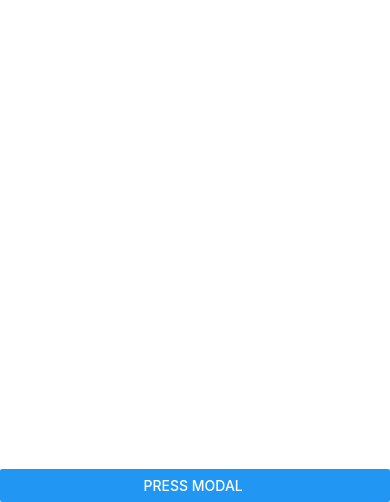
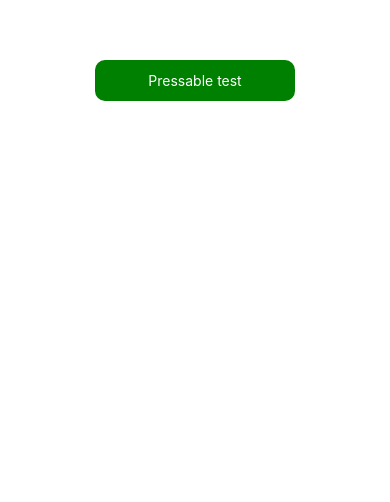
Before and after one commit to DurgeshAppDev/Learning-react-native, a React Native app: screen / in a window 390 px wide. Shown: the part 342-844 px from the top of the page. Built offline with nearby package versions, Linux system fonts and the light colour scheme.

Commit message:
pressables

```diff
--- a/App.tsx
+++ b/App.tsx
@@ -1,61 +1,44 @@
 import { useState } from 'react';
-import { View, Text, StyleSheet, Modal,Button } from 'react-native';
+import { View, Text,Pressable,StyleSheet } from 'react-native';
+
+const App=()=>{
+
+  return(
+<View style={style.main}>
+  <Pressable onPressOut={()=>console.log("onpress called")
 
 
-const App=()=>{
-const [showmodal,setshowModal]=useState(false)
-  return(
-    <View style={Style.main}>
-      <Modal
-      transparent={true}
-      visible={showmodal}
-      animationType='fade'
-      >
-        <View style={Style.modalAlign}>
-        <View style={Style.modalStyle}>
-        <Text style={Style.modalText}>Unknown Credentials</Text>
-        <Button title='Close' onPress={()=>setshowModal(false)}/>
-        </View>
-        </View>
-      </Modal>
-      <View style={Style.buttonStyle}>
-        <Button title= "Press Modal " onPress={()=> setshowModal(true)}/>
-      </View>
+  }>
+    <View >
+    <Text style={style.PressableButton}>Pressable test</Text>
     </View>
+  </Pressable>
+</View>
+
   )
-};
+}
 
-const Style=StyleSheet.create({
+const style=StyleSheet.create({
   main:{
-    flex:1
-  },
-  modalStyle:{
-    height:150,
-    width:300,
-    borderWidth:5,
-    justifyContent:'center',
-    alignItems:'center',
-    backgroundColor:'blue',
-    borderColor:'blue',
-    borderRadius:10,
-    shadowColor:'black',
-    elevation:10
-  },
-  modalText:{
-    fontSize:20,
-    padding:5,
-    margin:5,
-    color:'white'
-  },
-  modalAlign:{
     flex:1,
     justifyContent:'center',
-    alignItems:'center',
-    textAlign:'center'
+    alignItems:'center'
   },
-  buttonStyle:{
-    flex:1,
-    justifyContent:'flex-end'
+  PressableButton:{
+   backgroundColor:'green',
+   color:'white',
+   height:"auto",
+   width:200,
+   textAlign:'center',
+   justifyContent:'center',
+   margin:10,
+   padding:10,
+   shadowColor:'black',
+   elevation:20,
+   borderWidth:2,
+   borderColor:'green',
+   borderRadius:10
   }
 })
+
 export default App;
```
